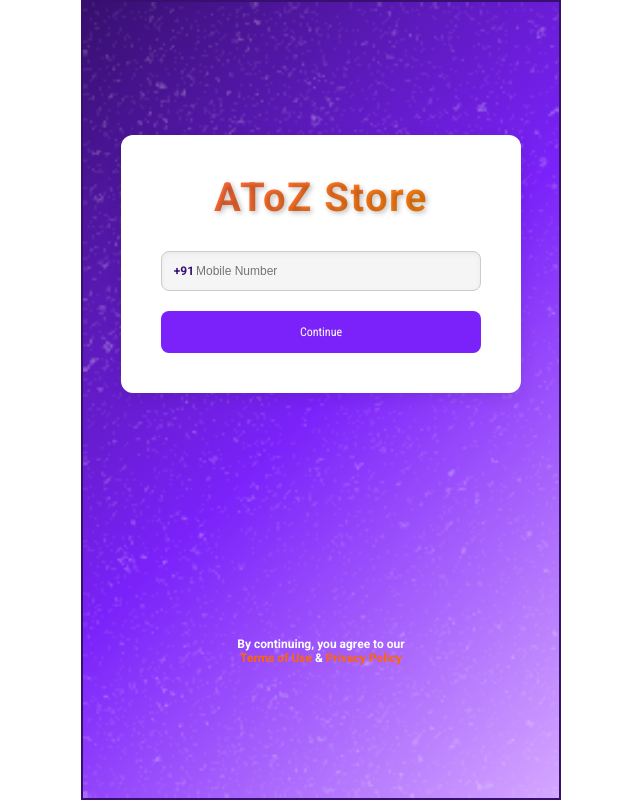
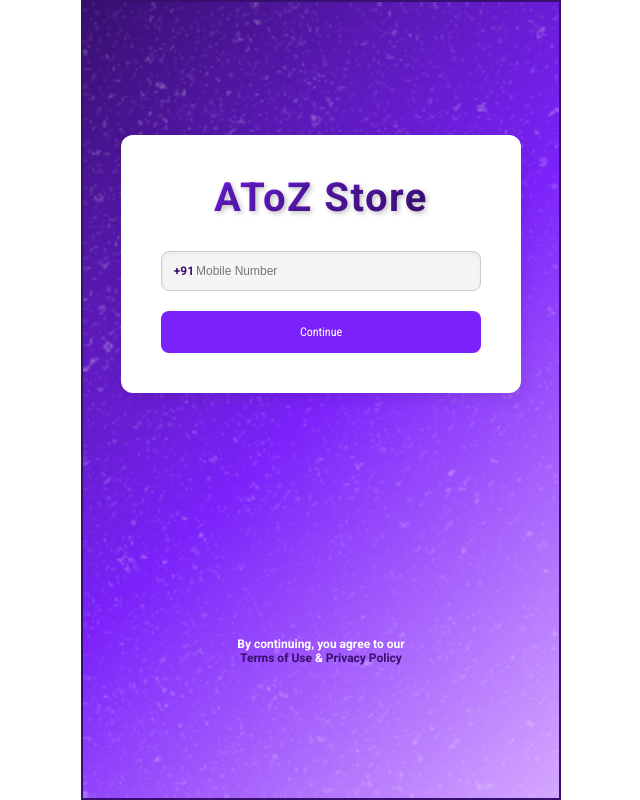
Before and after one commit to jyo30kumar/client-product-web, a React (Vite) app: page /login in a window 1280 px wide. Shown: the whole page, without its empty margins (319-959 px from the left). Built offline with nearby package versions, Linux system fonts and the light colour scheme.

Commit message:
slightly changes in login desing
change heading color

```diff
--- a/src/pages/Login/login.css
+++ b/src/pages/Login/login.css
@@ -23,11 +23,11 @@
 }
 
 .login-title h1 {
-  color: #ff6347; /* Dark tomato for the main color */
+  color: #370f6e; /* Dark tomato for the main color */
   background: linear-gradient(
     135deg,
-    #ff6347 0%,
-    /* Dark Tomato */ #ff8c00 100% /* Orange */
+    #7b22fa 0%,
+     #370f6e 100%
   );
   background-clip: text;
   color: transparent;
@@ -84,7 +84,7 @@ button[type="submit"]:hover {
 .login-terms {
   margin-top: 20px;
   text-align: center;
-  color: #ff6500;
+  color: #370f6e;
   font-weight: 600;
   font-size: 1.2rem;
 }
```
